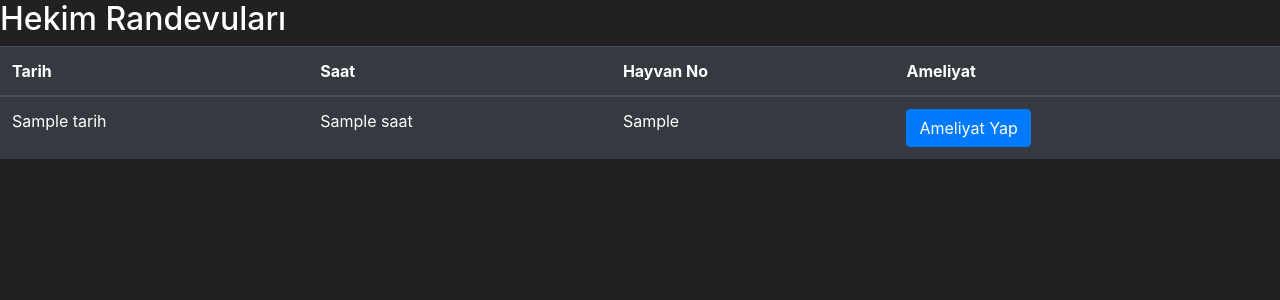
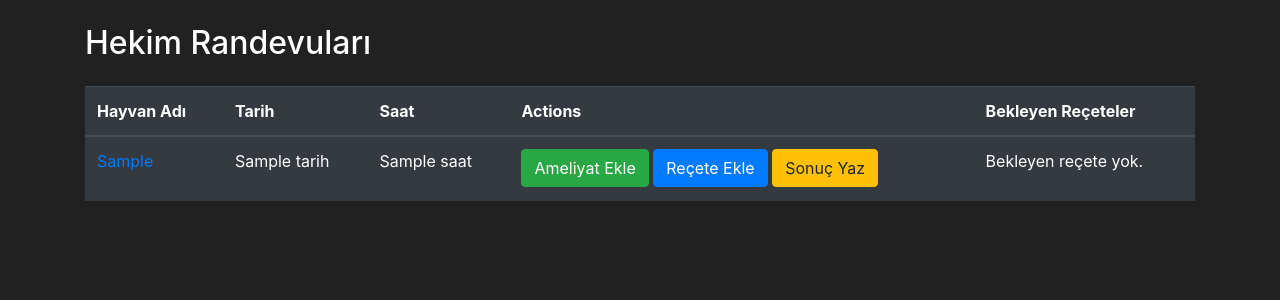
Before and after one commit to Ykpckr/BIL-372-PROJECT, a Flask app: template vetdatabase/pages/templates/randevu_hekim.html in a window 1280 px wide. Shown: the part 56-356 px from the top of the page. Run offline with Flask 3, Linux system fonts and the light colour scheme; the template is opened without the code that fills it: most values are stand-ins (such as "Sample title", 1, 10 or a date in 2020); some libraries are stand-ins or nearby versions.

Commit message:
Update randevu_hekim.html

```diff
--- a/vetdatabase/pages/templates/randevu_hekim.html
+++ b/vetdatabase/pages/templates/randevu_hekim.html
@@ -1,30 +1,55 @@
 {% extends 'base.html' %}
 {% block title %}
-    Hekim Randevuları
+    Randevu Hekim
 {% endblock %}
 
 {% block content %}
+<div class="container mt-4">
     <h2>Hekim Randevuları</h2>
-<table class="table table-hover table-dark">
+    <table class="table table-hover table-dark mt-4">
         <thead>
             <tr>
+                <th scope="col">Hayvan Adı</th>
                 <th scope="col">Tarih</th>
                 <th scope="col">Saat</th>
-            <th scope="col">Hayvan No</th>
-            <th scope="col">Ameliyat</th>
+                <th scope="col">Actions</th>
+                <th scope="col">Bekleyen Reçeteler</th>
             </tr>
         </thead>
         <tbody>
             {% for randevu in randevular %}
             <tr>
+                <td>
+                    <a href="{{ url_for('hayvan_detay', hayvan_no=randevu.hayvan_no) }}">
+                        {{ randevu.hayvan_adi }}
+                    </a>
+                </td>
                 <td>{{ randevu.tarih }}</td>
                 <td>{{ randevu.saat }}</td>
-            <td>{{ randevu.hayvan_no }}</td>
                 <td>
-				<a href="{{ url_for('ameliyat_ekle', hayvan_no=randevu.hayvan_no, hekim_no=randevu.hekim_no) }}" class="btn btn-primary">Ameliyat Yap</a>
+                    <a href="{{ url_for('ameliyat_ekle', hayvan_no=randevu.hayvan_no, hekim_no=randevu.hekim_no) }}" class="btn btn-success">Ameliyat Ekle</a>
+                    <a href="{{ url_for('recete_ekle', hayvan_no=randevu.hayvan_no, hekim_no=randevu.hekim_no, tarih=randevu.tarih, saat=randevu.saat) }}" class="btn btn-primary">Reçete Ekle</a>
+					 <a href="{{ url_for('sonuc_yaz', hayvan_no=randevu.hayvan_no) }}" class="btn btn-warning">Sonuç Yaz</a>
+                </td>
+                <td>
+                    {% set pending_found = False %}
+                    {% for recete in randevu.receteler %}
+                        {% if recete.status == 'pending' %}
+                            {% set pending_found = True %}
+                            <form method="post" action="{{ url_for('recete_onay', recete_id=recete.id) }}">
+                                <p>{{ recete.medications }}</p>
+                                <button type="submit" name="action" value="approve" class="btn btn-success btn-sm">Kabul Et</button>
+                                <button type="submit" name="action" value="reject" class="btn btn-danger btn-sm">Reddet</button>
+                            </form>
+                        {% endif %}
+                    {% endfor %}
+                    {% if not pending_found %}
+                        <p>Bekleyen reçete yok.</p>
+                    {% endif %}
                 </td>
             </tr>
             {% endfor %}
         </tbody>
     </table>
+</div>
 {% endblock %}
```
Lines whose indentation alone changed are shown as unchanged.
